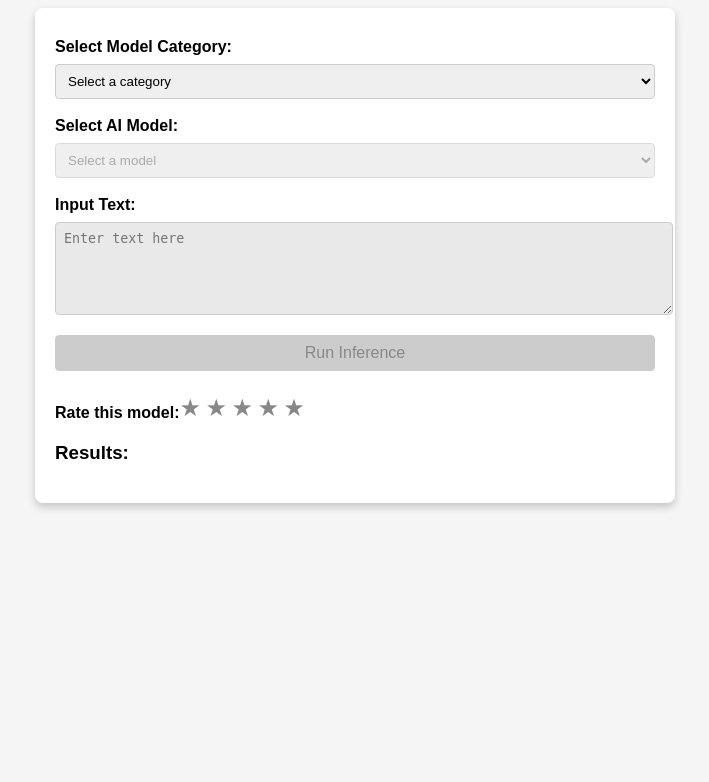
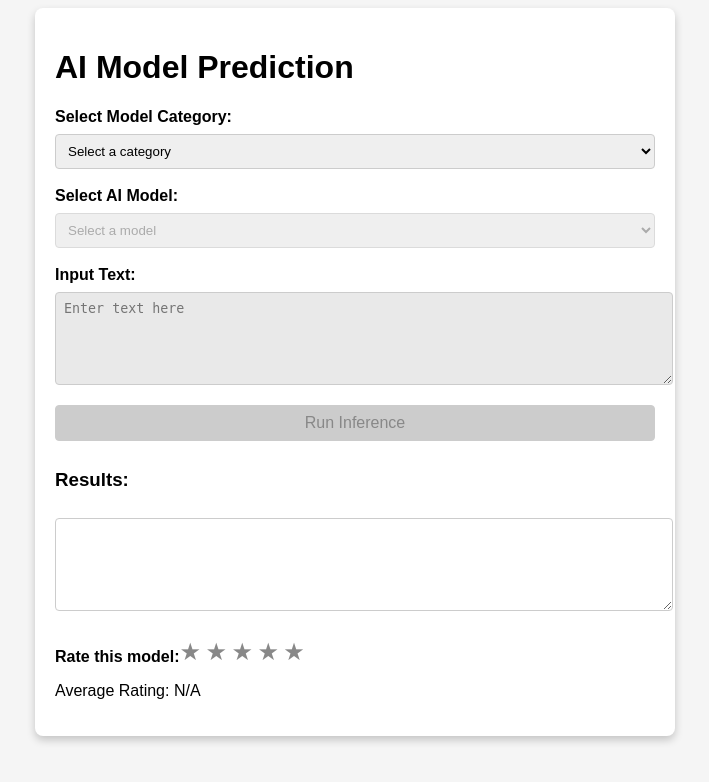
Before and after one commit to Amiralirasouli/single_page_NLP, a Django app: page / in a window 1280 px wide. Shown: the top 782 px of the page, without its empty margins (285-994 px from the left). Run offline with Django 5.2, Linux system fonts and the light colour scheme; data comes from the database, SQL or seed files in the repository; both versions use the stored data as it was after the commit.

Commit message:
V2 - stable

```diff
--- a/products/addModelToDatabase.py
+++ b/products/addModelToDatabase.py
@@ -3,5 +3,5 @@
 from .models import Category, Model
 
 # category = Category.objects.create(name="NER")  To add category * when use it who dont create category yet
-Model.objects.create(category="NER", name="A1", api_endpoint="http://localhost:8000/inference")
+Model.objects.create(category= 'category', name="A1", api_endpoint="http://localhost:8000/inference",description='model amirali .....')
 category = Category.objects.get(name="NER")
--- a/products/admin.py
+++ b/products/admin.py
@@ -15,6 +15,6 @@ class ModelAdmin(admin.ModelAdmin):
 
 @admin.register(Rating)
 class RatingAdmin(admin.ModelAdmin):
-    list_display = ('id', 'model', 'rating')
+    list_display = ('id', 'model', 'rating','ip_address')
     search_fields = ('model__name',)
     list_filter = ('rating',)
--- a/products/models.py
+++ b/products/models.py
@@ -19,3 +19,4 @@ class Model(models.Model):
 class Rating(models.Model):
     model = models.ForeignKey(Model, on_delete=models.CASCADE)
     rating = models.IntegerField()
+    ip_address = models.CharField(max_length=45)  # برای ذخیره آی‌پی آدرس
--- a/products/serializers.py
+++ b/products/serializers.py
@@ -9,8 +9,7 @@ class CategorySerializer(serializers.ModelSerializer):
 class ModelSerializer(serializers.ModelSerializer):
     class Meta:
         model = Model
-        fields = '__all__'
-
+        fields = ['id', 'name', 'category', 'api_endpoint']
 class RatingSerializer(serializers.ModelSerializer):
     class Meta:
         model = Rating
--- a/products/urls.py
+++ b/products/urls.py
@@ -1,14 +1,17 @@
 from django.urls import path, include
 from rest_framework.routers import DefaultRouter
-from .views import CategoryViewSet, ModelViewSet, RatingViewSet, IndexView , get_categories
+from .views import CategoryViewSet, ModelViewSet,ModelRatingView , RateModelView, IndexView , get_categories, get_models_by_category
 
 router = DefaultRouter()
 router.register(r'categories', CategoryViewSet)
 router.register(r'models', ModelViewSet)
-router.register(r'ratings', RatingViewSet)
+# router.register(r'ratings', ModelRatingView)
 
 urlpatterns = [
     path('', IndexView.as_view(), name='index'),
     path('', include(router.urls)),
     path('api/categories/', get_categories, name='get_categories'),
+    path('api/models/<int:category_id>/', get_models_by_category, name='get_models_by_category'),
+    path('rate_model/', RateModelView.as_view(), name='rate_model'),
+    path('api/model_rating/<int:model_id>/', ModelRatingView.as_view(), name='model_rating'),
 ]
--- a/products/views.py
+++ b/products/views.py
@@ -2,10 +2,14 @@ import requests
 from rest_framework import viewsets
 from rest_framework.decorators import action
 from rest_framework.response import Response
+from rest_framework.views import APIView
+
 from .models import Category, Model, Rating
 from .serializers import CategorySerializer, ModelSerializer, RatingSerializer
 from django.views.generic import TemplateView
 from rest_framework.decorators import api_view
+from django.db.models import Avg
+
 
 class IndexView(TemplateView):
     template_name = 'index.html'
@@ -32,13 +36,35 @@ class ModelViewSet(viewsets.ModelViewSet):
             return Response({'error': 'API request failed', 'details': str(e)}, status=500)
 
 
-class RatingViewSet(viewsets.ModelViewSet):
-    queryset = Rating.objects.all()
-    serializer_class = RatingSerializer
+class ModelRatingView(APIView):
+    def get(self, request, model_id):
+        average_rating = Rating.objects.filter(model_id=model_id).aggregate(Avg('rating'))['rating__avg']
+        return Response({'average_rating': average_rating})
 
+
+class RateModelView(APIView):
+    def post(self, request):
+        model_id = request.data.get('model_id')
+        rating = request.data.get('rating')
+        ip_address = request.META.get('REMOTE_ADDR')
+
+        # بررسی اینکه آیا آی‌پی قبلاً امتیاز داده است یا نه
+        if Rating.objects.filter(model_id=model_id, ip_address=ip_address).exists():
+            return Response({'success': False, 'message': 'You have already rated this model.'}, status=400)
+
+        # ذخیره امتیاز جدید
+        Rating.objects.create(model_id=model_id, rating=rating, ip_address=ip_address)
+        return Response({'success': True})
 
 @api_view(['GET'])
 def get_categories(request):
     categories = Category.objects.all()
     serializer = CategorySerializer(categories, many=True)
     return Response(serializer.data)
+
+
+@api_view(['GET'])
+def get_models_by_category(request, category_id):
+    models = Model.objects.filter(category_id=category_id)
+    serializer = ModelSerializer(models, many=True)
+    return Response(serializer.data)
--- a/static/css/styles.css
+++ b/static/css/styles.css
@@ -76,3 +76,18 @@ button:disabled {
 .stars .star.hovered {
     color: #FFD700; /* رنگ طلایی برای ستاره‌های انتخاب شده */
 }
+
+.result {
+    margin-top: 20px;
+    padding: 10px;
+    border: 1px solid #ddd;
+    background-color: #f9f9f9;
+}
+
+.result pre {
+    white-space: pre-wrap;
+    word-wrap: break-word;
+}
+.error {
+    color: red;
+}
--- a/static/js/scripts.js
+++ b/static/js/scripts.js
@@ -4,6 +4,7 @@ document.addEventListener('DOMContentLoaded', function() {
     const inputText = document.getElementById('input_text');
     const submitButton = document.getElementById('submit_button');
     const stars = document.querySelectorAll('.star');
+    const ratingDisplay = document.getElementById('average_rating');
     let selectedRating = 0;
 
     modelSelect.disabled = true;
@@ -16,22 +17,41 @@ document.addEventListener('DOMContentLoaded', function() {
         inputText.disabled = true;
         submitButton.disabled = true;
 
-        Array.from(modelSelect.options).forEach(option => {
-            option.style.display = option.getAttribute('data-category') === categorySelect.value ? '' : 'none';
-        });
+        fetch(`/api/models/${categorySelect.value}/`)
+            .then(response => response.json())
+            .then(models => {
+                modelSelect.innerHTML = '<option value="" disabled selected>Select a model</option>';
+                models.forEach(model => {
+                    const option = document.createElement('option');
+                    option.value = model.id;
+                    option.textContent = model.name;
+                    option.setAttribute('data-api-endpoint', model.api_endpoint);
+                    modelSelect.appendChild(option);
+                });
+            })
+            .catch(error => console.error('Error loading models:', error));
     });
 
     modelSelect.addEventListener('change', function() {
         inputText.disabled = false;
         submitButton.disabled = true;
+        const modelId = modelSelect.value;
+
+        fetch(`/api/model_rating/${modelId}/`)
+            .then(response => response.json())
+            .then(data => {
+                ratingDisplay.textContent = `Average Rating: ${data.average_rating}`;
+            })
+            .catch(error => console.error('Error fetching average rating:', error));
     });
 
     inputText.addEventListener('input', function() {
         submitButton.disabled = inputText.value.trim() === '';
     });
 
+
+
     stars.forEach(star => {
-        // پیش‌نمایش تعداد ستاره‌ها در حالت هاور
         star.addEventListener('mouseenter', function() {
             const hoverValue = this.getAttribute('data-value');
             stars.forEach(s => {
@@ -39,12 +59,10 @@ document.addEventListener('DOMContentLoaded', function() {
             });
         });
 
-        // پاک کردن پیش‌نمایش هنگام خروج موس
         star.addEventListener('mouseleave', function() {
             stars.forEach(s => s.classList.remove('hovered'));
         });
 
-        // ثبت تعداد ستاره‌های انتخاب شده هنگام کلیک
         star.addEventListener('click', function() {
             selectedRating = this.getAttribute('data-value');
             stars.forEach(s => s.classList.toggle('selected', s.getAttribute('data-value') <= selectedRating));
@@ -63,7 +81,11 @@ document.addEventListener('DOMContentLoaded', function() {
         })
         .then(response => response.json())
         .then(data => {
-            alert(data.success ? 'Thank you for your rating!' : 'There was an error submitting your rating.');
+            if (data.success) {
+                alert('Thank you for your rating!');
+            } else {
+                alert(data.message);
+            }
         });
     }
 
@@ -80,6 +102,9 @@ document.addEventListener('DOMContentLoaded', function() {
         return cookieValue;
     }
 });
+
+
+//بخش1
 document.addEventListener('DOMContentLoaded', function() {
     const categorySelect = document.getElementById('category');
 
@@ -100,3 +125,136 @@ document.addEventListener('DOMContentLoaded', function() {
 
     // باقی کدهای جاوااسکریپت برای عملکرد انتخاب دسته‌بندی و مدل و غیره
 });
+document.addEventListener('DOMContentLoaded', function() {
+    const categorySelect = document.getElementById('category');
+    const modelSelect = document.getElementById('model');
+
+    // وقتی دسته‌بندی تغییر می‌کند
+    categorySelect.addEventListener('change', function() {
+        const categoryId = this.value;
+
+        // پاک کردن مدل‌های قبلی
+        modelSelect.innerHTML = '<option value="" disabled selected>Select a model</option>';
+
+        if (categoryId) {
+            // درخواست AJAX برای دریافت مدل‌ها
+            fetch(`/api/models/${categoryId}/`)
+                .then(response => response.json())
+                .then(data => {
+                    data.forEach(model => {
+                        const option = document.createElement('option');
+                        option.value = model.id;
+                        option.textContent = model.name;
+                        modelSelect.appendChild(option);
+                    });
+                    // فعال کردن انتخاب مدل
+                    modelSelect.disabled = false;
+                })
+                .catch(error => {
+                    console.error('Error fetching models:', error);
+                });
+        } else {
+            modelSelect.disabled = true;
+        }
+    });
+});
+
+document.addEventListener('DOMContentLoaded', function() {
+    const categorySelect = document.getElementById('category');
+    const modelSelect = document.getElementById('model');
+    const inputText = document.getElementById('input_text');
+    const submitButton = document.getElementById('submit_button');
+    const resultTextarea = document.getElementById('result_textarea');
+
+    categorySelect.addEventListener('change', function() {
+        const categoryId = this.value;
+
+        fetch(`/api/models/${categoryId}/`)
+            .then(response => response.json())
+            .then(models => {
+                modelSelect.innerHTML = '<option value="" disabled selected>Select a model</option>';
+                models.forEach(model => {
+                    const option = document.createElement('option');
+                    option.value = model.id;
+                    option.textContent = model.name;
+                    option.setAttribute('data-api-endpoint', model.api_endpoint);
+                    modelSelect.appendChild(option);
+                });
+                modelSelect.disabled = false;
+            })
+            .catch(error => console.error('Error loading models:', error));
+    });
+
+    modelSelect.addEventListener('change', function() {
+        const selectedModelOption = modelSelect.options[modelSelect.selectedIndex];
+        const apiEndpoint = selectedModelOption.getAttribute('data-api-endpoint');
+
+        console.log("API Endpoint from selected model:", apiEndpoint);
+
+        if (apiEndpoint) {
+            inputText.disabled = false;
+            submitButton.disabled = false;
+
+            // ذخیره apiEndpoint در data attribute برای استفاده هنگام کلیک روی دکمه
+            submitButton.setAttribute('data-api-endpoint', apiEndpoint);
+        } else {
+            inputText.disabled = true;
+            submitButton.disabled = true;
+            console.error("API Endpoint not found for selected model.");
+        }
+    });
+
+    submitButton.addEventListener('click', function(event) {
+        event.preventDefault();
+
+        const apiEndpoint = this.getAttribute('data-api-endpoint');  // گرفتن apiEndpoint از data attribute
+        const text = inputText.value.trim();
+
+        if (!apiEndpoint || !text) {
+            console.error('API Endpoint or input text is missing.');
+            return;
+        }
+
+        console.log('Sending POST request to API:', apiEndpoint);
+        console.log('Text input:', text);
+
+        fetch(apiEndpoint, {
+            method: 'POST',
+            headers: {
+                'Content-Type': 'application/json',
+                'X-CSRFToken': getCookie('csrftoken')
+            },
+            body: JSON.stringify({ text: text })
+        })
+        .then(response => response.json())
+        .then(data => {
+            console.log('API Response:', data);
+            if (data.message) {
+                resultTextarea.value = data.message;
+            } else {
+                console.error('Message field not found in API response.');
+                resultTextarea.value = 'An error occurred while processing your request.';
+            }
+        })
+        .catch(error => {
+            console.error('Error during prediction:', error);
+            resultTextarea.value = 'An error occurred while processing your request.';
+        });
+    });
+
+    // تابع برای دریافت CSRF token از کوکی‌ها
+    function getCookie(name) {
+        let cookieValue = null;
+        if (document.cookie && document.cookie !== '') {
+            const cookies = document.cookie.split(';');
+            for (let i = 0; i < cookies.length; i++) {
+                const cookie = cookies[i].trim();
+                if (cookie.substring(0, name.length + 1) === (name + '=')) {
+                    cookieValue = decodeURIComponent(cookie.substring(name.length + 1));
+                    break;
+                }
+            }
+        }
+        return cookieValue;
+    }
+});
--- a/templates/index.html
+++ b/templates/index.html
@@ -10,7 +10,10 @@
 </head>
 <body>
     <div class="container">
+        <h1>AI Model Prediction</h1>
+
         <!-- انتخاب دسته‌بندی مدل‌ها -->
+        <div class="form-section">
             <label for="category">Select Model Category:</label>
             <select name="category_id" id="category" required>
                 <option value="" disabled selected>Select a category</option>
@@ -18,23 +21,39 @@
                     <option value="{{ category.id }}">{{ category.name }}</option>
                 {% endfor %}
             </select>
+        </div>
 
         <!-- انتخاب مدل‌های مرتبط با دسته‌بندی -->
+        <div class="form-section">
             <label for="model">Select AI Model:</label>
             <select name="model_id" id="model" required disabled>
                 <option value="" disabled selected>Select a model</option>
                 {% for model in models %}
-                <option value="{{ model.id }}" data-category="{{ model.category.id }}">{{ model.name }}</option>
+                    <option value="{{ model.id }}" data-api-endpoint="{{ model.api_endpoint }}" data-category="{{ model.category.id }}">
+                        {{ model.name }}
+                    </option>
                 {% endfor %}
             </select>
 
+        </div>
+
+
         <!-- ورودی متن برای ارسال به API -->
+        <div class="form-section">
             <label for="input_text">Input Text:</label>
             <textarea name="input_text" id="input_text" rows="5" placeholder="Enter text here" required disabled></textarea>
+        </div>
 
         <!-- دکمه ارسال برای استنتاج -->
+        <div class="form-section">
             <button type="submit" id="submit_button" disabled>Run Inference</button>
+        </div>
 
+        <!-- نمایش نتایج API -->
+        <div id="result" class="result-container">
+            <h3>Results:</h3>
+            <textarea id="result_textarea" rows="5" readonly></textarea>
+        </div>
         <!-- سیستم نمره‌دهی -->
         <div class="rating">
             <label>Rate this model:</label>
@@ -45,13 +64,10 @@
                 <span class="star" data-value="4">★</span>
                 <span class="star" data-value="5">★</span>
             </div>
+            <div ></div>
         </div>
+        <p id="average_rating" style="display: block">Average Rating: N/A</p>
 
-        <!-- نمایش نتایج -->
-        <div id="result">
-            <h3>Results:</h3>
-            <pre>{{ output|safe }}</pre>
-        </div>
     </div>
 
     <script src="{% static 'js/scripts.js' %}"></script>
```
Also changed, not shown: university_products/settings.py (+17 -2 lines), db.sqlite3 (added), products/migrations/0001_initial.py (added), products/migrations/0002_model_api_endpoint.py (added), products/migrations/0003_rating_ip_address.py (added), static/img/favicon.png (added). Lines whose indentation alone changed are shown as unchanged.
